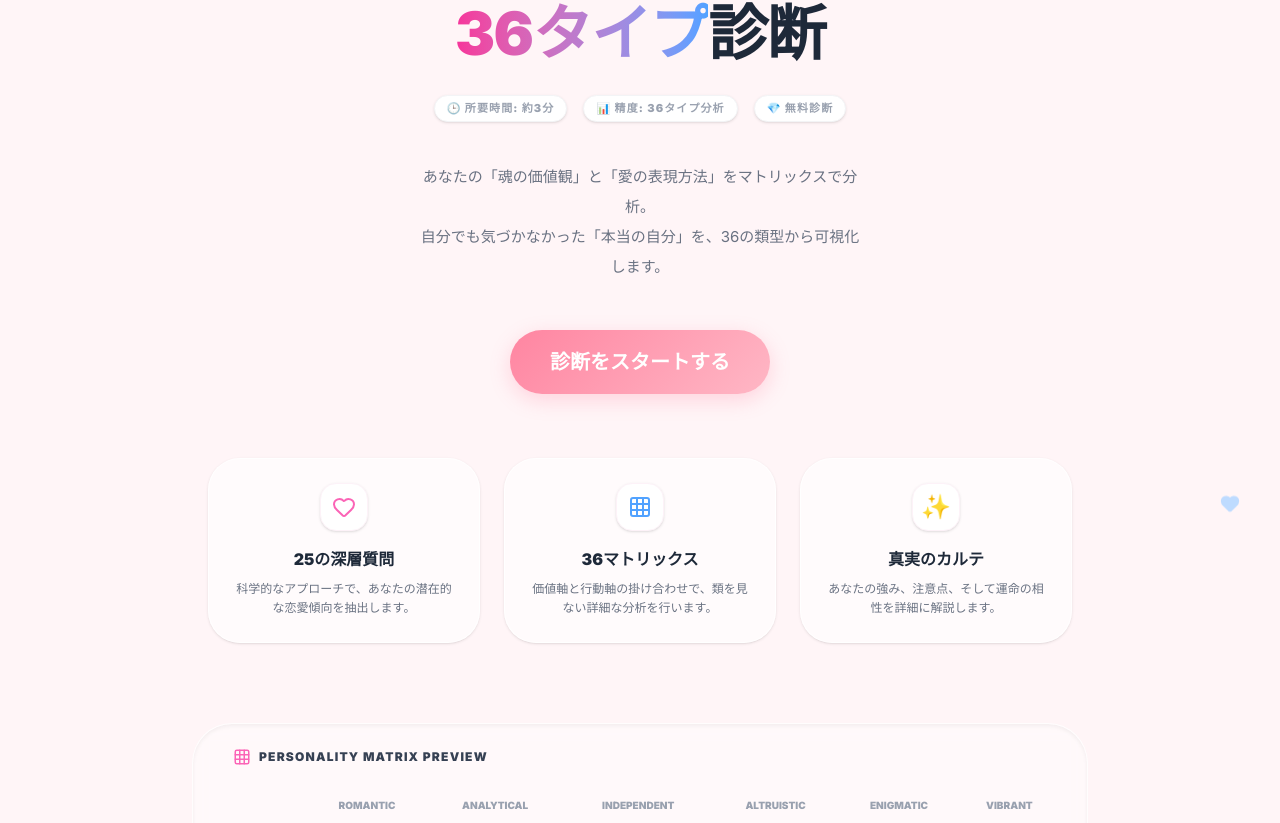
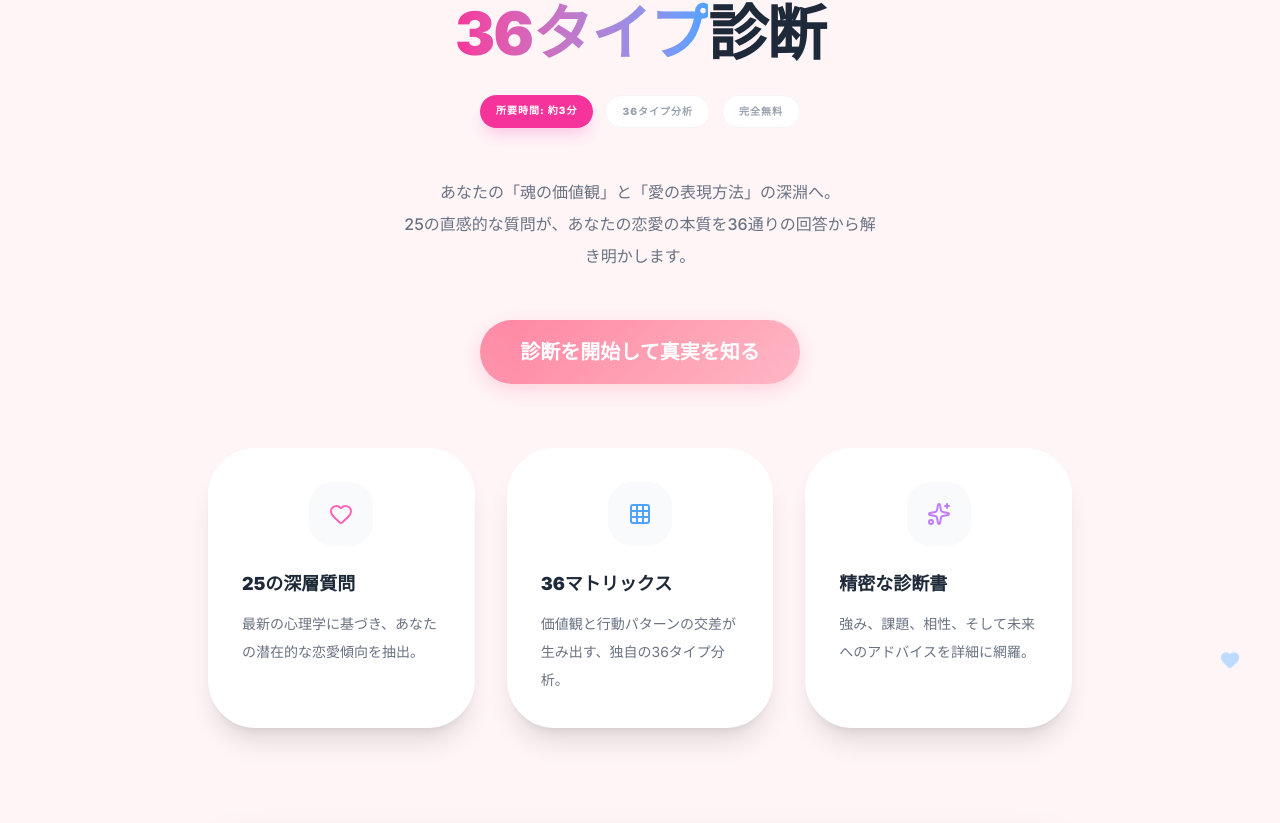
Before and after one commit to Kippei-0521/romance-matrix-36, a Next.js app: page / in a window 1280 px wide. Shown: the part 337-1160 px from the top of the page. Built offline with nearby package versions, Linux system fonts and the light colour scheme.

Commit message:
feat: complete premium UX overhaul and enhanced navigation

```diff
--- a/src/app/page.tsx
+++ b/src/app/page.tsx
@@ -3,7 +3,7 @@
 import React, { useState } from 'react';
 import { motion, AnimatePresence } from 'framer-motion';
 import QuizComponent from '../components/QuizComponent';
-import { Heart, Grid } from 'lucide-react';
+import { Heart, Grid, Sparkles } from 'lucide-react';
 import { personalityTypes, X_AXES, Y_AXES } from '../lib/quizData';
 
 export default function Home() {
@@ -48,56 +48,63 @@ export default function Home() {
                 <span className="text-transparent bg-clip-text bg-gradient-to-r from-pink-500 to-blue-400">36タイプ</span>診断
               </h1>
 
-              <div className="flex flex-wrap justify-center gap-4 mb-10 text-[11px] font-black uppercase tracking-widest text-gray-400">
-                <span className="bg-white px-3 py-1 rounded-full border border-gray-100 shadow-sm">🕒 所要時間: 約3分</span>
-                <span className="bg-white px-3 py-1 rounded-full border border-gray-100 shadow-sm">📊 精度: 36タイプ分析</span>
-                <span className="bg-white px-3 py-1 rounded-full border border-gray-100 shadow-sm">💎 無料診断</span>
+              <div className="flex flex-wrap justify-center gap-3 mb-12">
+                <span className="bg-pink-500 text-white px-4 py-2 rounded-full text-[10px] font-black uppercase tracking-widest shadow-lg shadow-pink-200">所要時間: 約3分</span>
+                <span className="bg-white text-gray-400 px-4 py-2 rounded-full text-[10px] font-black uppercase tracking-widest border border-gray-100">36タイプ分析</span>
+                <span className="bg-white text-gray-400 px-4 py-2 rounded-full text-[10px] font-black uppercase tracking-widest border border-gray-100">完全無料</span>
               </div>
 
-              <p className="text-gray-500 mb-12 max-w-md mx-auto leading-loose text-[15px]">
-                あなたの「魂の価値観」と「愛の表現方法」をマトリックスで分析。<br />
-                自分でも気づかなかった「本当の自分」を、36の類型から可視化します。
+              <p className="text-gray-500 mb-12 max-w-lg mx-auto leading-loose text-[16px] px-4 font-medium">
+                あなたの「魂の価値観」と「愛の表現方法」の深淵へ。<br className="hidden md:block" />
+                25の直感的な質問が、あなたの恋愛の本質を36通りの回答から解き明かします。
               </p>
 
-              <button
+              <motion.button
+                whileHover={{ scale: 1.05 }}
+                whileTap={{ scale: 0.95 }}
                 onClick={() => setStarted(true)}
-                className="btn-primary text-xl px-16 group relative overflow-hidden"
+                className="btn-primary text-xl px-16 py-6 group relative overflow-hidden ring-4 ring-pink-100 ring-offset-4 ring-offset-[#fff5f7]"
               >
-                <span className="relative z-10">診断をスタートする</span>
+                <span className="relative z-10">診断を開始して真実を知る</span>
                 <motion.div
-                  className="absolute inset-0 bg-white/20 translate-x-[-100%] group-hover:translate-x-[100%] transition-transform duration-500"
+                  animate={{ x: ['100%', '-100%'] }}
+                  transition={{ duration: 3, repeat: Infinity, ease: "linear" }}
+                  className="absolute inset-0 bg-gradient-to-r from-transparent via-white/30 to-transparent skew-x-12"
                 />
-              </button>
+              </motion.button>
             </div>
 
             {/* How it works */}
-            <div className="grid grid-cols-1 md:grid-cols-3 gap-6 mb-20 w-full px-4">
+            <div className="grid grid-cols-1 md:grid-cols-3 gap-8 mb-24 w-full px-4">
               {[
-                { icon: <Heart className="text-pink-400" />, title: "25の深層質問", desc: "科学的なアプローチで、あなたの潜在的な恋愛傾向を抽出します。" },
-                { icon: <Grid className="text-blue-400" />, title: "36マトリックス", desc: "価値軸と行動軸の掛け合わせで、類を見ない詳細な分析を行います。" },
-                { icon: <span className="text-2xl">✨</span>, title: "真実のカルテ", desc: "あなたの強み、注意点、そして運命の相性を詳細に解説します。" }
+                { icon: <Heart size={24} className="text-pink-400" />, title: "25の深層質問", desc: "最新の心理学に基づき、あなたの潜在的な恋愛傾向を抽出。" },
+                { icon: <Grid size={24} className="text-blue-400" />, title: "36マトリックス", desc: "価値観と行動パターンの交差が生み出す、独自の36タイプ分析。" },
+                { icon: <Sparkles size={24} className="text-purple-400" />, title: "精密な診断書", desc: "強み、課題、相性、そして未来へのアドバイスを詳細に網羅。" }
               ].map((item, i) => (
                 <motion.div
                   key={i}
-                  initial={{ opacity: 0, y: 10 }}
+                  initial={{ opacity: 0, y: 30 }}
                   animate={{ opacity: 1, y: 0 }}
-                  transition={{ delay: 0.2 * i }}
-                  className="bg-white/60 p-6 rounded-[32px] border border-white/80 shadow-sm text-center"
+                  transition={{ delay: 0.1 * i, type: "spring" }}
+                  className="bg-white p-8 rounded-[48px] border-2 border-white shadow-xl hover:shadow-2xl transition-shadow group"
                 >
-                  <div className="bg-white w-12 h-12 rounded-2xl flex items-center justify-center mx-auto mb-4 shadow-sm border border-pink-50">
+                  <div className="bg-gray-50 w-16 h-16 rounded-3xl flex items-center justify-center mx-auto mb-6 group-hover:bg-pink-50 transition-colors">
                     {item.icon}
                   </div>
-                  <h4 className="font-black text-gray-800 mb-2">{item.title}</h4>
-                  <p className="text-[12px] text-gray-500 leading-relaxed">{item.desc}</p>
+                  <h4 className="font-black text-gray-800 mb-3 text-lg">{item.title}</h4>
+                  <p className="text-sm text-gray-500 leading-loose">{item.desc}</p>
                 </motion.div>
               ))}
             </div>
 
-            {/* Matrix Preview Table */}
-            <div className="w-full bg-white/40 backdrop-blur-sm p-6 rounded-[40px] border border-white/60 shadow-inner overflow-x-auto">
-              <div className="flex items-center gap-2 mb-6 px-4">
-                <Grid size={18} className="text-pink-400" />
-                <h3 className="font-black text-gray-700 uppercase tracking-widest text-xs">Personality Matrix Preview</h3>
+            {/* Matrix Preview */}
+            <div className="w-full bg-white p-10 rounded-[60px] shadow-2xl border-4 border-white mb-20">
+              <div className="flex flex-col items-center mb-10 text-center">
+                <div className="bg-pink-50 px-4 py-1 rounded-full mb-4">
+                  <p className="text-[10px] font-black text-pink-500 uppercase tracking-[0.3em]">Full Comparison Matrix</p>
+                </div>
+                <h3 className="text-2xl font-black text-gray-800">全36タイプの類型的分類</h3>
+                <p className="text-gray-400 text-xs mt-2">横軸：深層価値観 × 縦軸：恋愛スタイル</p>
               </div>
 
               <div className="min-w-[500px]">
```
